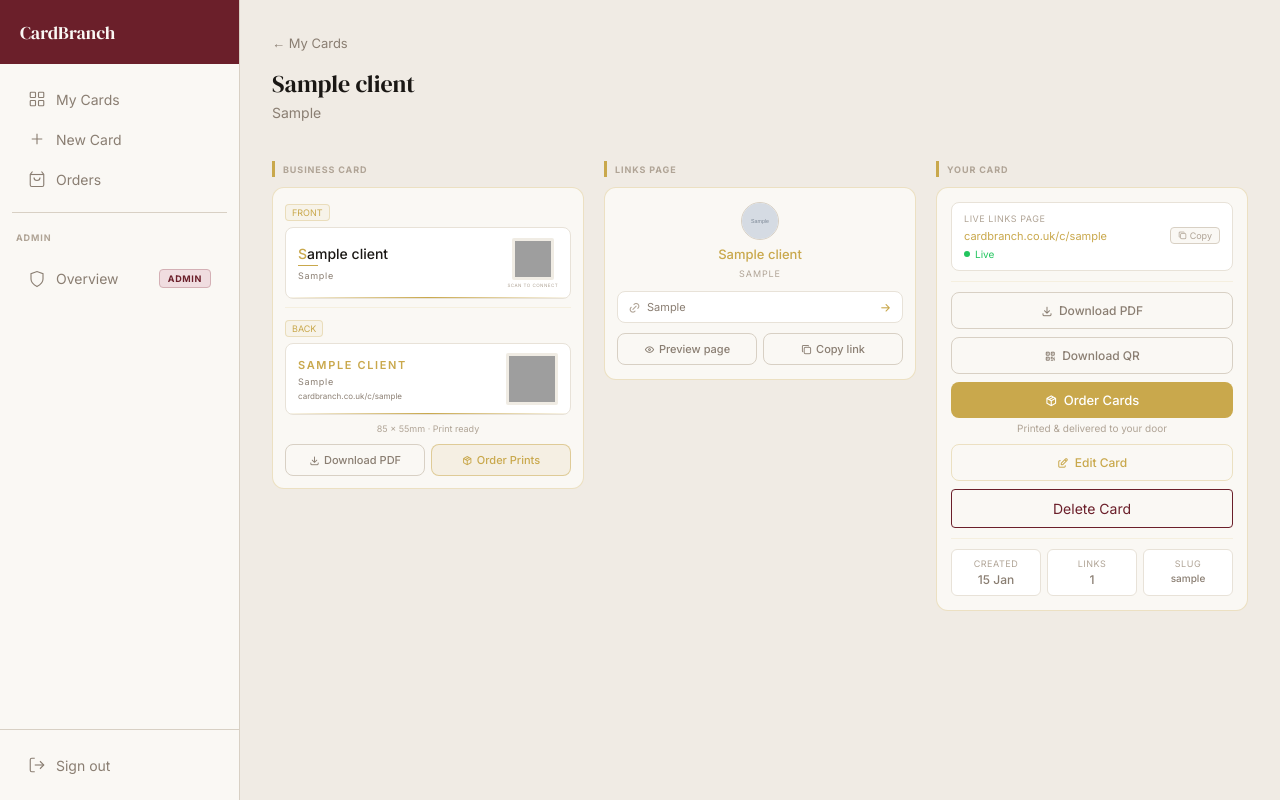
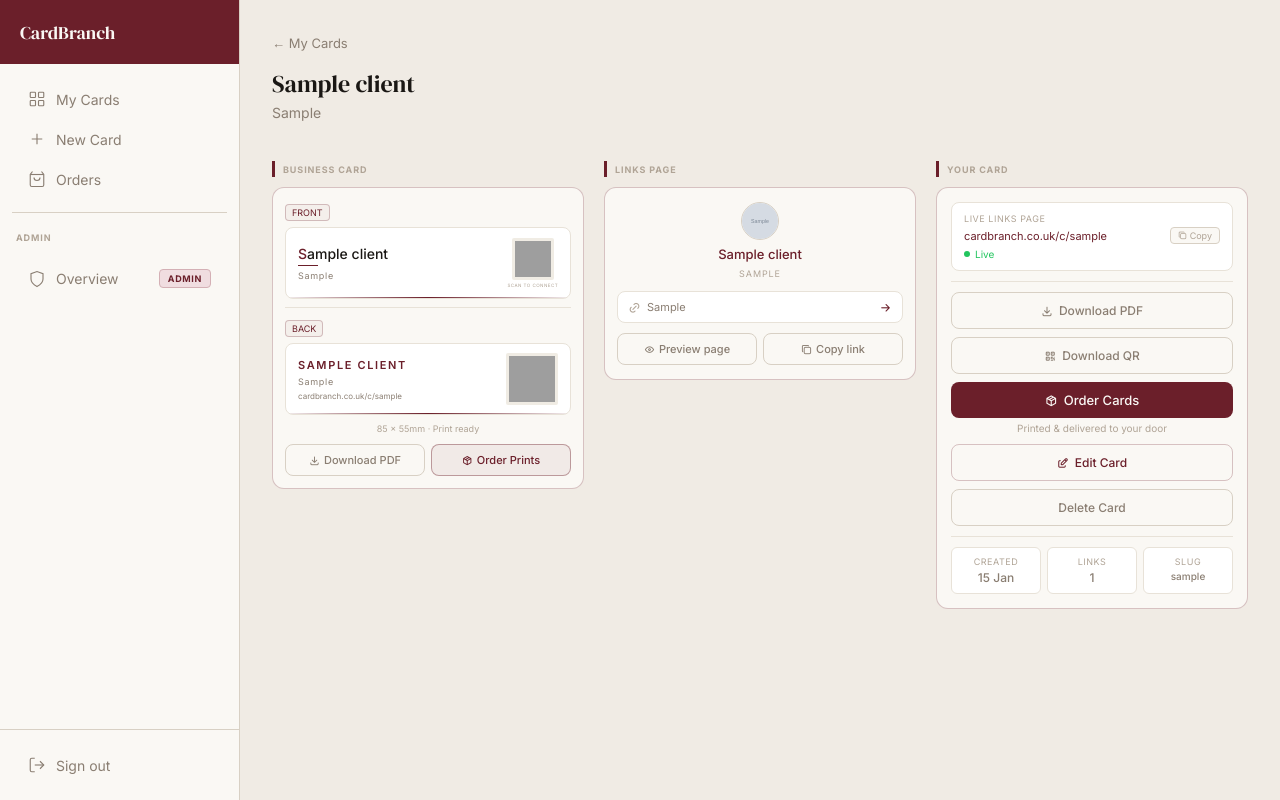
Before and after one commit to Faisal98m/cardbranch, a Flask app: page /card/1 in a window 1280 px wide. Run offline with Flask 3, Linux system fonts and the light colour scheme; a user stored in the database is signed in; tables that the repository leaves empty hold one stand-in row (values such as "Sample post"); grey boxes marked "Sample" are stand-in pictures; grey boxes are pictures that could not be loaded.

Commit message:
Recolor card_view to oxblood design system, replace delete button inline styles with classes

```diff
--- a/templates/dashboard/card_view.html
+++ b/templates/dashboard/card_view.html
@@ -25,9 +25,9 @@
         <div style="display:flex; align-items:center; justify-content:space-between; height:100%;">
           <div style="display:flex; flex-direction:column; gap:2px;">
             <div class="card-face-name">
-              <span style="color:#c9a84c;">{{ client.brand_name[0] }}</span><span class="rest">{{ client.brand_name[1:] }}</span>
+              <span style="color:#6b1f2a;">{{ client.brand_name[0] }}</span><span class="rest">{{ client.brand_name[1:] }}</span>
             </div>
-            <div style="width:20px; height:0.5px; background:#c9a84c; margin:1px 0;"></div>
+            <div style="width:20px; height:0.5px; background:#6b1f2a; margin:1px 0;"></div>
             <div class="card-face-tagline">{{ client.tagline }}</div>
           </div>
           <div style="display:flex; flex-direction:column; align-items:center; gap:3px;">
@@ -47,7 +47,7 @@
       <div class="card-face" style="padding:10px 12px; height:72px;">
         <div style="display:flex; align-items:center; justify-content:space-between; height:100%;">
           <div style="display:flex; flex-direction:column; gap:2px;">
-            <div style="font-size:11px; font-weight:600; color:#c9a84c; letter-spacing:0.15em; text-transform:uppercase;">{{ client.brand_name }}</div>
+            <div style="font-size:11px; font-weight:600; color:#6b1f2a; letter-spacing:0.15em; text-transform:uppercase;">{{ client.brand_name }}</div>
             <div class="card-face-tagline">{{ client.tagline }}</div>
             <div class="card-face-url">cardbranch.co.uk/c/{{ client.slug }}</div>
           </div>
@@ -87,11 +87,11 @@
         <img src="{{ r2_url }}/{{ client.logo_filename }}"
              style="width:38px; height:38px; border-radius:50%; object-fit:cover; border:1px solid var(--border);" alt="{{ client.brand_name }}">
         {% else %}
-        <div style="width:38px; height:38px; border-radius:50%; background:var(--bg-elevated); border:1px solid var(--border-light); display:flex; align-items:center; justify-content:center; font-size:13px; font-weight:600; color:#c9a84c;">
+        <div style="width:38px; height:38px; border-radius:50%; background:var(--bg-elevated); border:1px solid var(--border-light); display:flex; align-items:center; justify-content:center; font-size:13px; font-weight:600; color:#6b1f2a;">
           {{ client.brand_name[0] }}
         </div>
         {% endif %}
-        <div style="font-size:13px; font-weight:500; color:#c9a84c;">{{ client.brand_name }}</div>
+        <div style="font-size:13px; font-weight:500; color:#6b1f2a;">{{ client.brand_name }}</div>
         <div style="font-size:9px; color:var(--text-dim); text-transform:uppercase; letter-spacing:0.1em;">{{ client.tagline }}</div>
       </div>
 
@@ -169,7 +169,7 @@
       </a>
 
       <form method="POST" action="{{ url_for('dashboard.card_delete', id=client.id) }}" style="margin-top:8px;" onsubmit="return confirm('Delete this card? This cannot be undone.');">
-        <button type="submit" style="width:100%; padding:10px 16px; border-radius:var(--radius-sm); border:1px solid #6b1f2a; background:transparent; color:#6b1f2a; font-size:14px; font-family:'Inter',sans-serif; cursor:pointer;">Delete Card</button>
+        <button type="submit" class="btn-your-card btn-your-card-outline">Delete Card</button>
       </form>
 
       <hr class="your-card-divider">
@@ -204,13 +204,13 @@
 .section-accent {
   width: 3px;
   height: 16px;
-  background: #c9a84c;
+  background: #6b1f2a;
   flex-shrink: 0;
 }
 
 .card-group {
   background: var(--bg-secondary);
-  border: 0.5px solid rgba(201,168,76,0.3);
+  border: 0.5px solid rgba(107,31,42,0.25);
   border-radius: 12px;
   padding: 12px;
   margin-bottom: 14px;
@@ -218,12 +218,12 @@
 .face-badge {
   display: inline-block;
   font-size: 9px;
-  color: #c9a84c;
-  border: 0.5px solid rgba(201,168,76,0.3);
+  color: #6b1f2a;
+  border: 0.5px solid rgba(107,31,42,0.25);
   border-radius: 4px;
   padding: 2px 6px;
   margin-bottom: 6px;
-  background: rgba(201,168,76,0.06);
+  background: rgba(107,31,42,0.04);
 }
 .card-face {
   background: #ffffff;
@@ -240,10 +240,10 @@
   left: 0;
   right: 0;
   height: 1.5px;
-  background: linear-gradient(90deg, rgba(201,168,76,0.1), #c9a84c, rgba(201,168,76,0.1));
+  background: linear-gradient(90deg, rgba(107,31,42,0.08), #6b1f2a, rgba(107,31,42,0.08));
 }
 .card-face-name {
-  color: #c9a84c;
+  color: #6b1f2a;
   font-size: 14px;
   font-weight: 500;
 }
@@ -263,7 +263,7 @@
 }
 .card-group-divider {
   border: none;
-  border-top: 0.5px solid rgba(201,168,76,0.12);
+  border-top: 0.5px solid var(--border-light);
   margin: 8px 0;
 }
 .card-group-meta {
@@ -300,9 +300,9 @@
   border-radius: 8px;
   font-size: 11px;
   font-weight: 500;
-  background: rgba(201,168,76,0.1);
-  border: 0.5px solid rgba(201,168,76,0.5);
-  color: #c9a84c;
+  background: rgba(107,31,42,0.06);
+  border: 0.5px solid rgba(107,31,42,0.4);
+  color: #6b1f2a;
   display: flex;
   align-items: center;
   justify-content: center;
@@ -312,7 +312,7 @@
 }
 .links-section {
   background: var(--bg-secondary);
-  border: 0.5px solid rgba(201,168,76,0.3);
+  border: 0.5px solid rgba(107,31,42,0.25);
   border-radius: 12px;
   padding: 14px 12px;
   margin-bottom: 14px;
@@ -340,11 +340,11 @@
   color: var(--text-dim);
 }
 .social-pill .arrow {
-  color: #c9a84c;
+  color: #6b1f2a;
 }
 .your-card-panel {
   background: var(--bg-secondary);
-  border: 0.5px solid rgba(201,168,76,0.3);
+  border: 0.5px solid rgba(107,31,42,0.25);
   border-radius: 12px;
   padding: 14px;
 }
@@ -363,13 +363,13 @@
 }
 .your-card-info-value {
   font-size: 12px;
-  color: #c9a84c;
+  color: #6b1f2a;
   display: flex;
   align-items: center;
   justify-content: space-between;
 }
 .your-card-info-value a {
-  color: #c9a84c;
+  color: #6b1f2a;
   text-decoration: none;
   font-size: 11px;
 }
@@ -402,7 +402,7 @@
 }
 .your-card-divider {
   border: none;
-  border-top: 0.5px solid rgba(201,168,76,0.12);
+  border-top: 0.5px solid var(--border-light);
   margin: 10px 0;
 }
 .btn-your-card {
@@ -426,15 +426,15 @@
   color: var(--text-secondary);
 }
 .btn-your-card-order {
-  background: #c9a84c;
+  background: #6b1f2a;
   border: none;
-  color: #ffffff;
+  color: #faf8f4;
   font-size: 13px;
 }
 .btn-your-card-edit {
   background: transparent;
-  border: 0.5px solid rgba(201,168,76,0.3);
-  color: #c9a84c;
+  border: 0.5px solid rgba(107,31,42,0.25);
+  color: #6b1f2a;
 }
 .order-subtext {
   text-align: center;
--- a/templates/dashboard/index.html
+++ b/templates/dashboard/index.html
@@ -18,7 +18,7 @@
             <a href="{{ url_for('dashboard.card_view', id=client.id) }}" class="btn btn-ghost btn-sm">View</a>
             <a href="{{ url_for('dashboard.card_edit', id=client.id) }}" class="btn btn-ghost btn-sm">Edit</a>
             <form method="POST" action="{{ url_for('dashboard.card_delete', id=client.id) }}" style="display:inline;" onsubmit="return confirm('Delete this card? This cannot be undone.');">
-                <button type="submit" style="padding:6px 14px; border-radius:var(--radius-sm); border:1px solid #6b1f2a; background:transparent; color:#6b1f2a; font-size:13px; font-family:'Inter',sans-serif; cursor:pointer;">Delete</button>
+                <button type="submit" class="btn btn-ghost btn-sm">Delete</button>
             </form>
         </div>
     </div>
```
